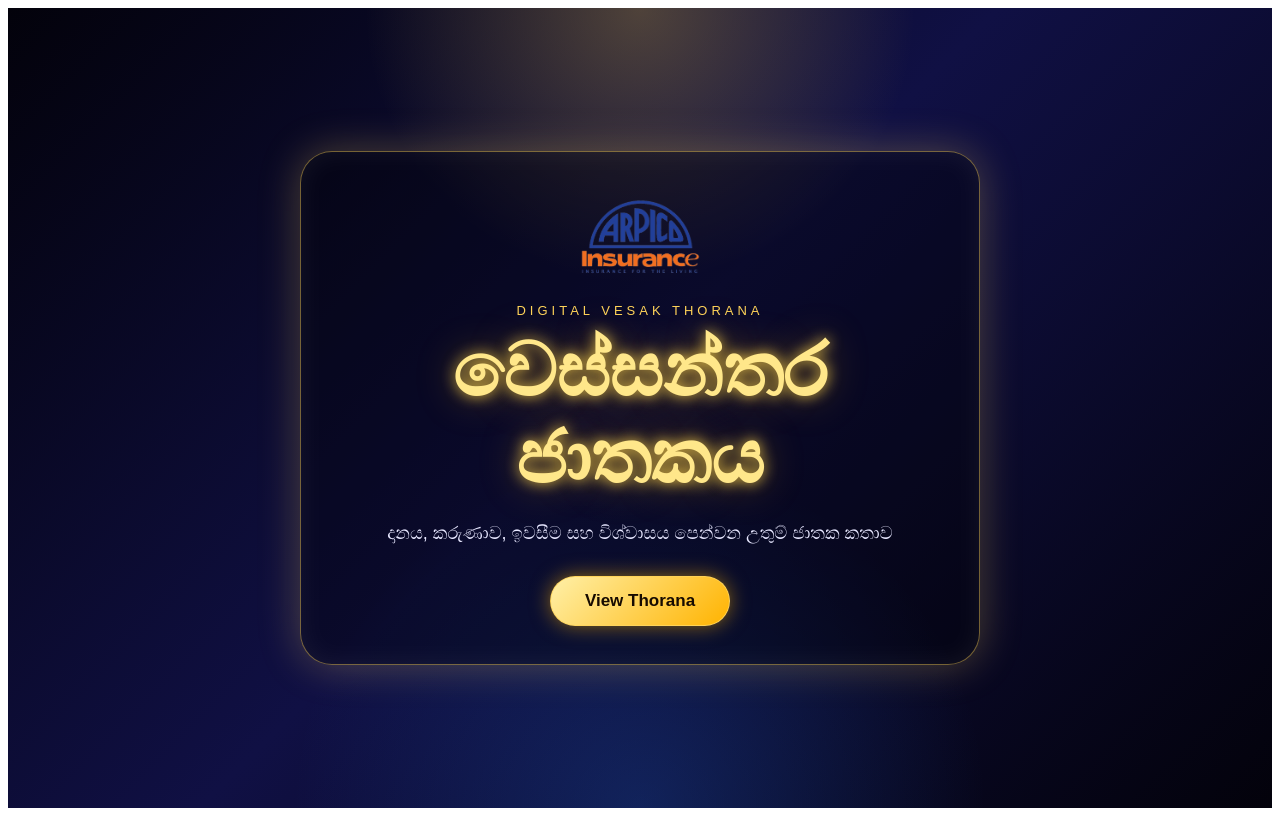
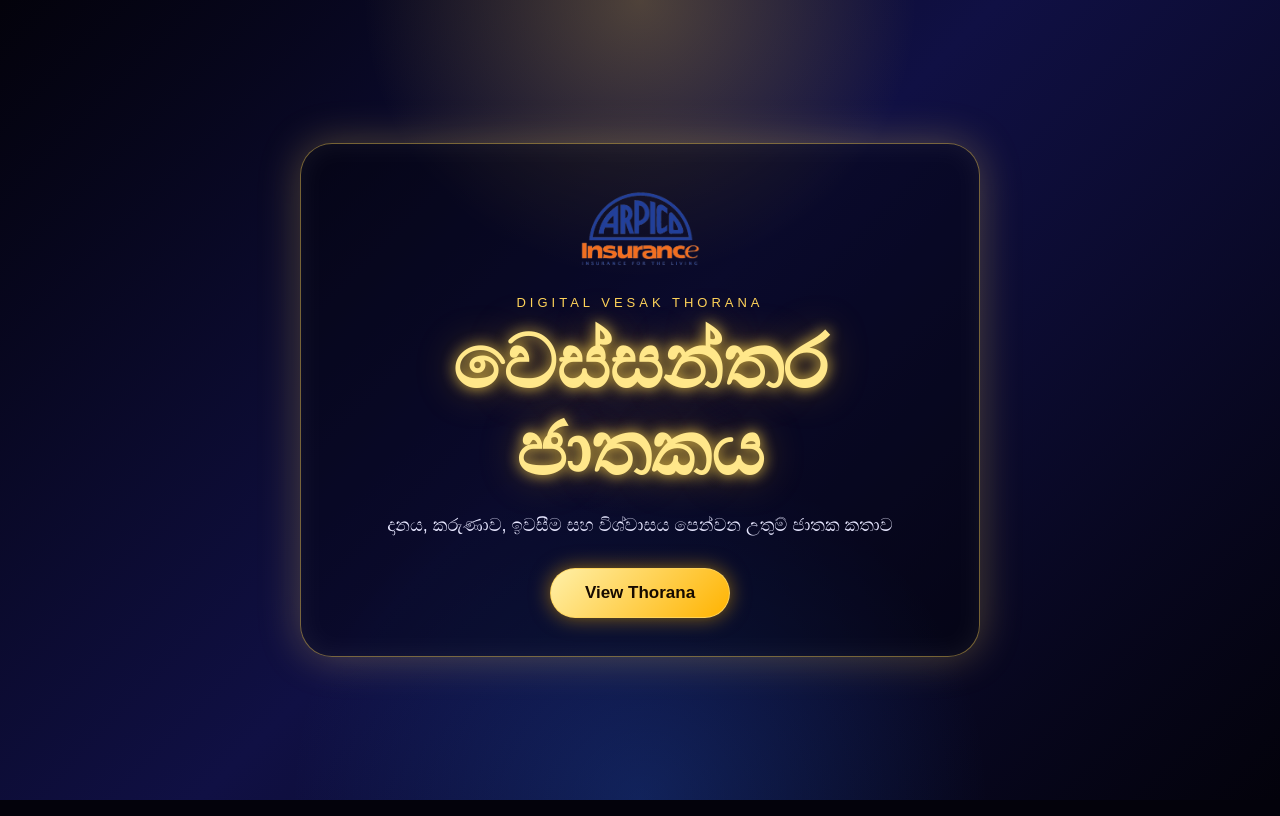
Before and after one commit to thinushad/Digital-Vesak-Thorana, an Angular app: page / in a window 1280 px wide. Built offline with nearby package versions, Linux system fonts and the light colour scheme.

Commit message:
css normalization

```diff
--- a/src/styles.css
+++ b/src/styles.css
@@ -1 +1,13 @@
-/* You can add global styles to this file, and also import other style files */
+html,
+body {
+  margin: 0;
+  padding: 0;
+  width: 100%;
+  min-height: 100%;
+  overflow-x: hidden;
+  background: #03020b;
+}
+
+* {
+  box-sizing: border-box;
+}
```
